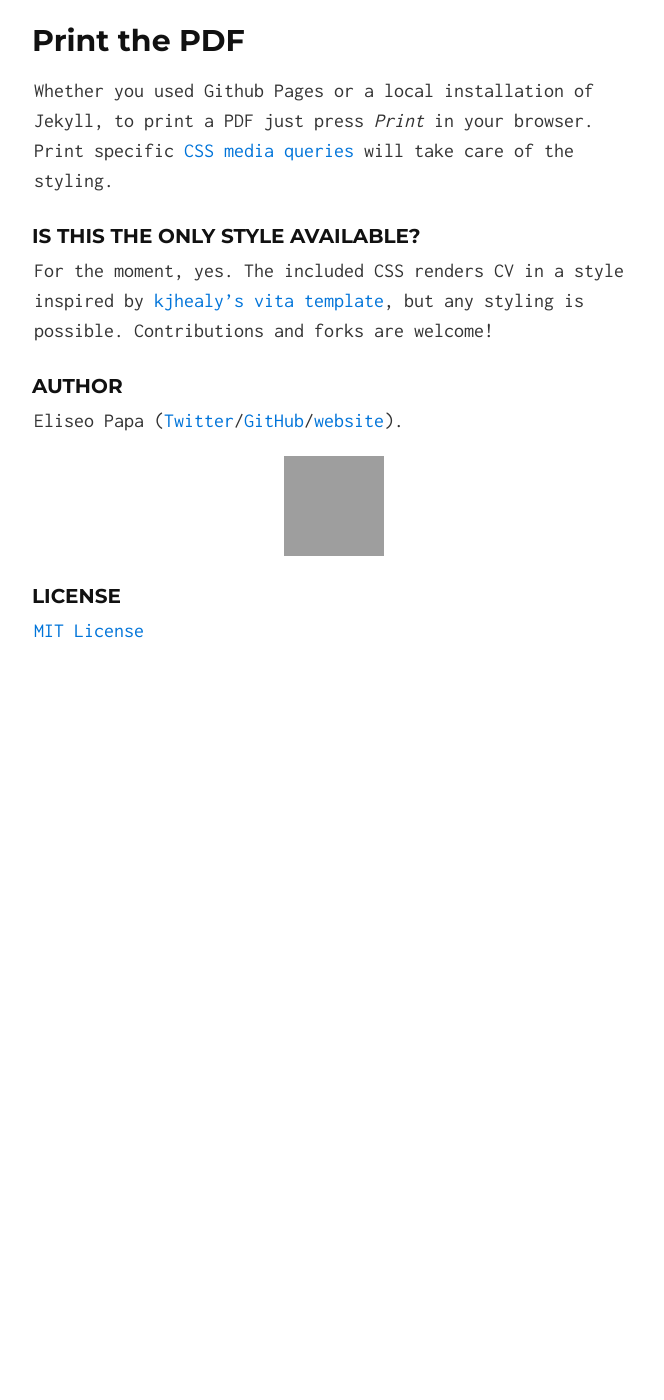
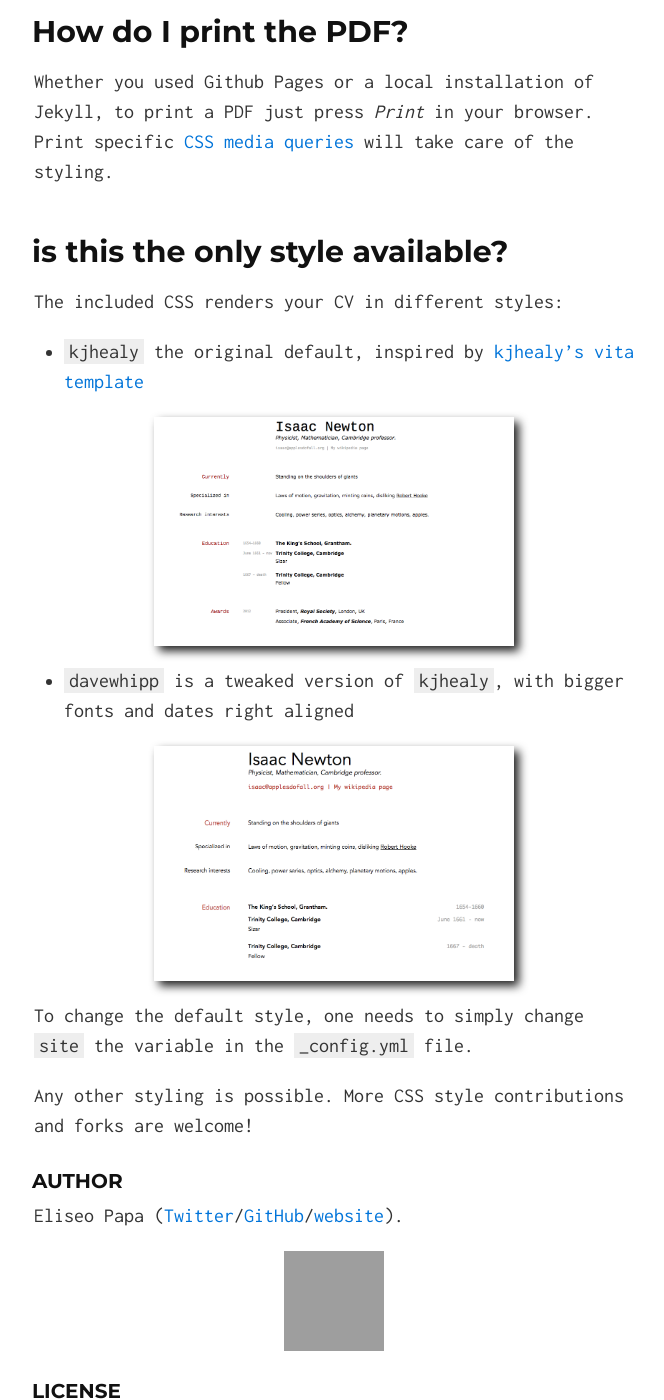
Before and after one commit to elipapa/markdown-cv, a Jekyll site: the page built from index.md, in a window 1280 px wide and 1400 px high, scrolled down 3220 px, cut to the strip 0-1400 px from the top of the window. Shown: the whole strip, without its empty margins (306-970 px from the left). Built offline with Jekyll 4.4.1, drawn with Linux system fonts in a browser that asks for light colours; before the commit the page ends 3966 px from its top, so only the background shows below that; some of the changed text lies outside the part shown; grey boxes are pictures that could not be loaded.

Commit message:
add styles documentation

```diff
--- a/index.md
+++ b/index.md
@@ -10,11 +10,11 @@ Tired of using LaTeX to make your CV look pretty? Can't remember how to set marg
 
 Write your CV like this...
 
-<img src="img/mdown.png" style="width: 50%; -webkit-filter: drop-shadow(5px 5px 5px #222); filter: drop-shadow(5px 5px 5px #222);" >
+<img src="img/mdown.png" style="width: 60%; -webkit-filter: drop-shadow(5px 5px 5px #222); filter: drop-shadow(5px 5px 5px #222);" >
 
 and use [jekyll](https://jekyllrb.com/) or [github pages](https://pages.github.com/) to make it look like this..
 
-<img src="img/output.png" style="width: 50%; -webkit-filter: drop-shadow(5px 5px 5px #222); filter: drop-shadow(5px 5px 5px #222);" >
+<img src="img/output.png" style="width: 60%; -webkit-filter: drop-shadow(5px 5px 5px #222); filter: drop-shadow(5px 5px 5px #222);" >
 
 
 
@@ -42,19 +42,33 @@ To transform your plain text CV into a beautiful looking HTML page and share it
 
 Any change you want to make to your CV from then on would have to be done on the `gh-pages` branch and will be immediately rendered by Github Pages.
 
-## Build it locally
+### 2) Build it locally
 1. [install jekyll](https://jekyllrb.com/docs/installation/) on your computer. `gem install jekyll` will do for most users.
 2. Clone your fork on your computer
 3. Type `jekyll serve` and you'll be able to see your CV on your local host (the default address is http://localhost:4000).
 4. You can edit the `index.md` file and see changes live in your browser.
 
-## Print the PDF
+## How do I print the PDF?
 Whether you used Github Pages or a local installation of Jekyll, to print a PDF just press *Print* in your browser. Print specific [CSS media queries](http://www.joshuawinn.com/css-print-media-query/) will take care of the styling.
 
-### is this the only style available?
+## is this the only style available?
 
-For the moment, yes.
-The included CSS renders CV in a style inspired by [kjhealy's vita template](https://github.com/kjhealy/kjh-vita), but any styling is possible. Contributions and forks are welcome!
+The included CSS renders your CV in different styles:
+
+- `kjhealy` the original default, inspired by [kjhealy's vita
+template](https://github.com/kjhealy/kjh-vita)
+
+<img src="img/styles/kjhealy.png" style="width: 60%; -webkit-filter: drop-shadow(5px 5px 5px #222); filter: drop-shadow(5px 5px 5px #222);" >
+
+- `davewhipp` is a tweaked version of `kjhealy`, with bigger fonts and dates right aligned
+
+<img src="img/styles/davewhipp.png" style="width: 60%; -webkit-filter: drop-shadow(5px 5px 5px #222); filter: drop-shadow(5px 5px 5px #222);" >
+
+To change the default style, one needs to simply change `site` the variable in the
+`_config.yml` file.
+
+Any other styling is possible. More CSS style contributions and forks are welcome!
+
 
 
 ### Author
```
Also changed, not shown: other parts of index.md (+1 -1 lines), img/styles/davewhipp.png (added), img/styles/kjhealy.png (added).
